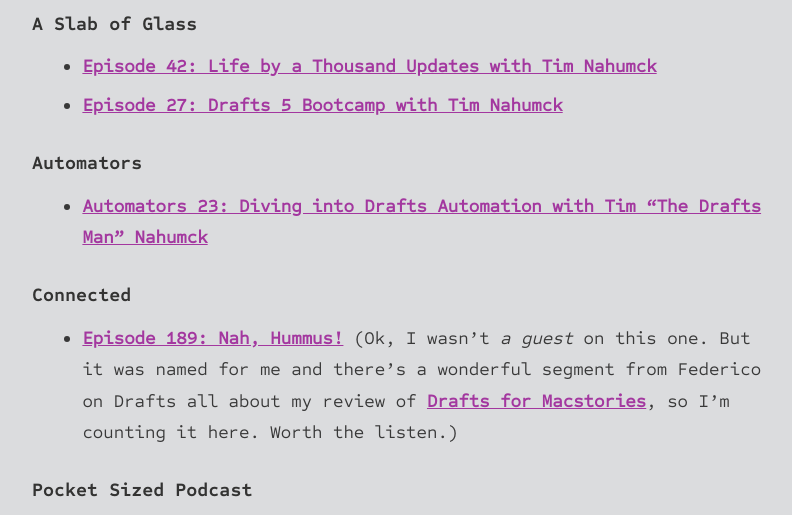
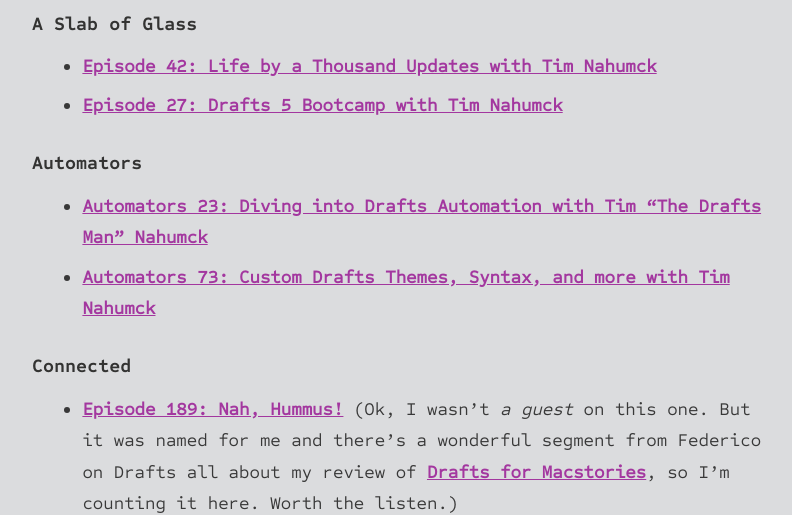
Before and after one commit to nahumck/nahumck.me, an Eleventy site: page pages/apperances.md in a window 1280 px wide. Shown: the part 575-1090 px from the top of the page, without its empty margins (238-1030 px from the left). Built offline with nearby package versions, Linux system fonts and the light colour scheme; Eleventy itself is replaced by a stand-in of ours; files that its build step writes are made by us from their sources; what markdown-it-image-figures would draw is missing.

Commit message:
Update apperances.md
Added the appearance for Automators 73.

```diff
--- a/pages/apperances.md
+++ b/pages/apperances.md
@@ -17,6 +17,7 @@
 #### Automators
 
 * [Automators 23: Diving into Drafts Automation with Tim “The Drafts Man” Nahumck](https://www.relay.fm/automators/23)
+* [Automators 73: Custom Drafts Themes, Syntax, and more with Tim Nahumck](https://www.relay.fm/automators/73)
 
 #### Connected
 
```
